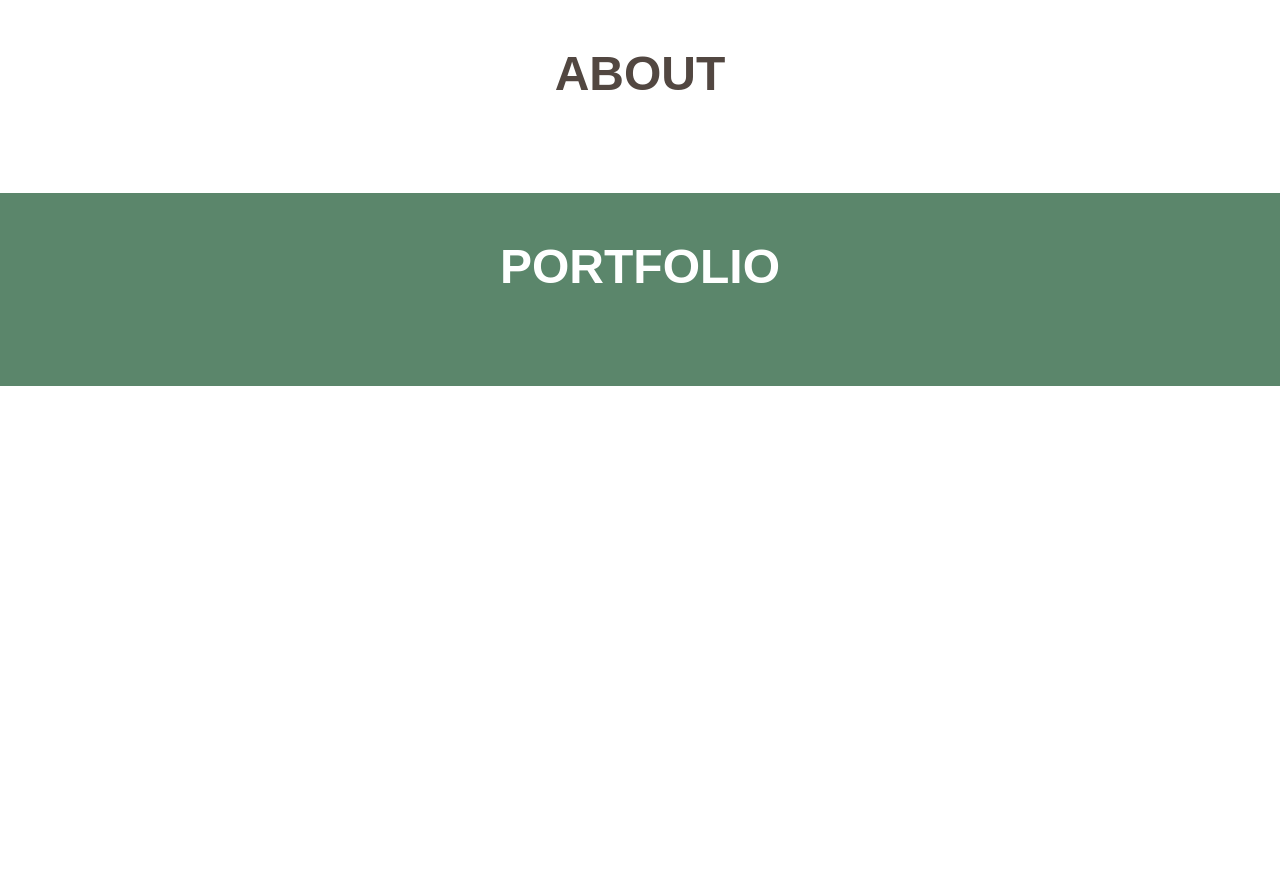
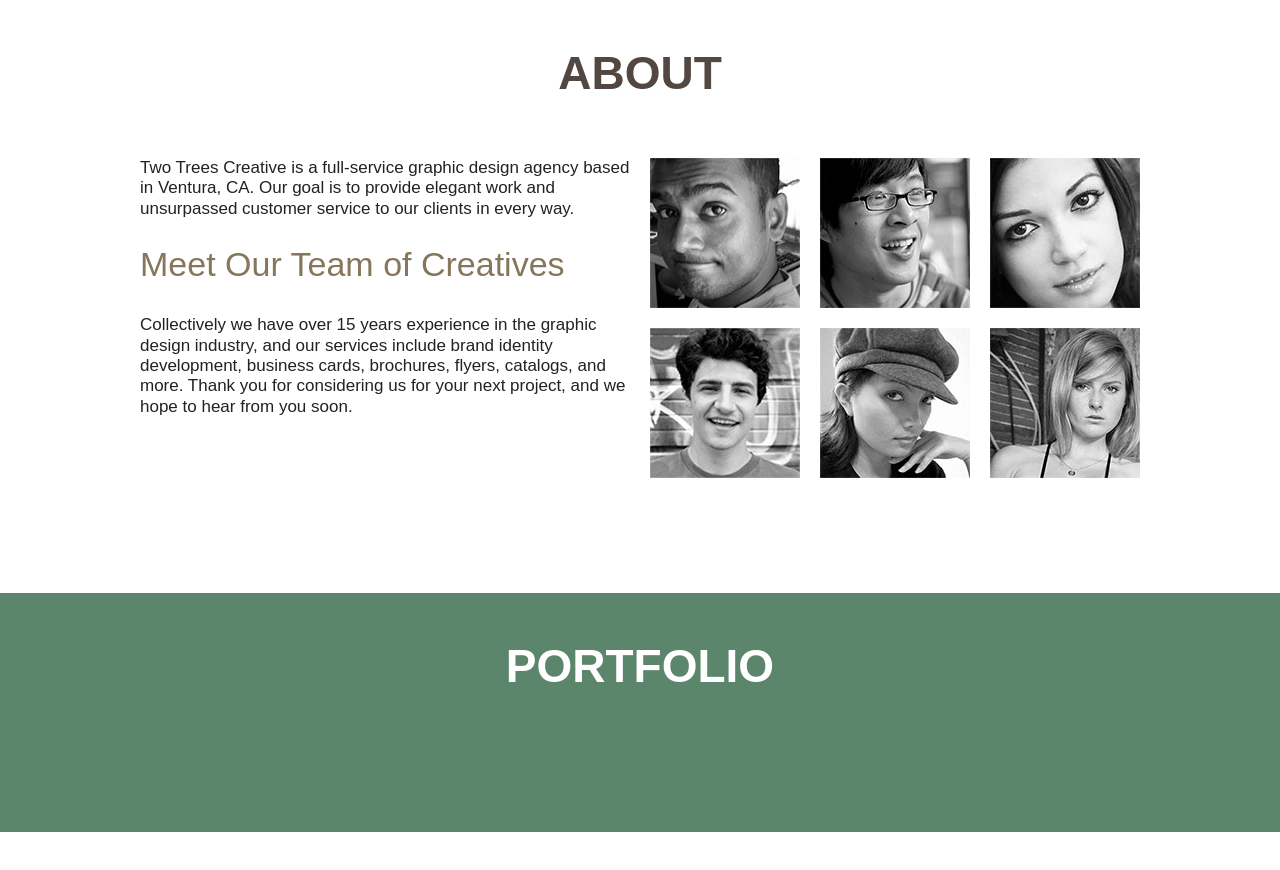
Before and after one commit to fredcarr/fredcarr.github.io, a plain HTML site: page index.html in a window 1280 px wide. Shown: the part 875-1745 px from the top of the page. Before the commit the page ends 1406 px from the top, so only its background shows below. Drawn offline with nearby package versions, Linux system fonts and the light colour scheme.

Commit message:
finshed about

```diff
--- a/index.html
+++ b/index.html
@@ -36,14 +36,29 @@
 
         <div id="about" class="wrapper">
         	<div class="wrapper_inner">
-        	<h2>ABOUT</h2>
+        		<h2>ABOUT</h2>
+        		<div class="col-left">
+	        		<p>Two Trees Creative is a full-service graphic design agency based in Ventura, CA. Our goal is to provide elegant work and unsurpassed customer service to our clients in every way.</p>
 
+					<h3>Meet Our Team of Creatives</h3>
+
+					<p>Collectively we have over 15 years experience in the graphic design industry, and our services include brand identity development, business cards, brochures, flyers, catalogs, and more. Thank you for considering us for your next project, and we hope to hear from you soon.</p>
+				</div>
+				<div class="col-right">
+					<img src="img/img1.jpg" alt="">
+					<img src="img/img2.jpg" alt="">
+					<img class="last" src="img/img3.jpg" alt="">
+					<img src="img/img4.jpg" alt="">
+					<img src="img/img5.jpg" alt="">
+					<img class="last" src="img/img6.jpg" alt="">
+				</div>
         	</div>
         </div>
 
         <div id="portfolio" class="wrapper">
         	<div class="wrapper_inner">
         		<h2>PORTFOLIO</h2>
+        		<p></p>
         	</div>
         </div>
 
--- a/sass/_global.scss
+++ b/sass/_global.scss
@@ -69,24 +69,69 @@ body{
 	width:100%;
 	padding: 50px 0 95px 0;
 
+	&#about{
+		h2{
+			margin-bottom: 62px;
+		}
+	}
+
 	&#portfolio{
 		background: $green;
 
 		h2{
 			color: white;
+			margin-bottom: 48px;
 		}
 	}
 
 	.wrapper_inner{
 		width: 1000px;
 		margin: 0 auto;
+		overflow: hidden;
+
+		.col-left{
+			width: 490px;
+			margin-right: 20px;
+			float: left;
+		}
+
+		.col-right{
+			width: 490px;
+			float: left;
+
+			img{
+				width: 150px;
+				float: left;
+				margin-right: 20px;
+				margin-bottom: 20px;
+
+				&.last{
+					margin-right: 0;
+				}
+			}
+		}
 
 		h2{
 			text-transform:uppercase;
 			color: #524741;
-			font-size: 48px;
+			font-size: 46px;
 			font-weight: bold;
 			text-align: center;
+		}
+
+		h3{
+			color: #86765c;
+			margin-top: 28px;
+			margin-bottom: 34px;
+			font-size: 34px;
+
+		}
+
+		p{
+			margin-bottom: 12px;
+			line-height: 1.2;
+			font-size: 17px;
+			color: #222;
 		}
 	}
 
```
Also changed, not shown: css/styles.css, img/img1.jpg (added), img/img2.jpg (added), img/img3.jpg (added), img/img4.jpg (added), img/img5.jpg (added), img/img6.jpg (added).
